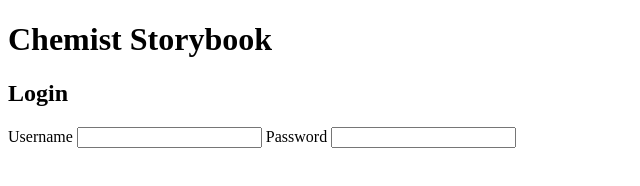
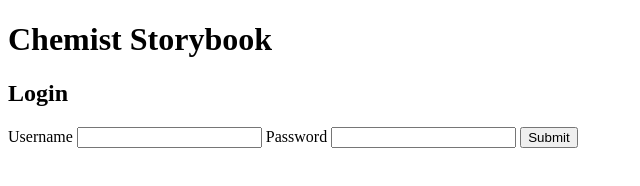
Before and after one commit to Asmasa1588/chemist-story-book, a website: page client/index.html in a window 1280 px wide. Shown: the whole page, without its empty margins (0-640 px from the left). Drawn offline with Linux system fonts and the light colour scheme.

Commit message:
implement client login form

```diff
--- a/client/index.html
+++ b/client/index.html
@@ -11,11 +11,14 @@
 
     <div>
       <h2>Login</h2>
-      <form>
+      <!-- line 16: is executing the onsubmit function from the JS.that function returns FALSE which by itself will prevent the browser default behavior-reloading the page. -->
+
+      <form onsubmit="return onSubmit(event)">
         <label>Username</label>
         <input type="text" />
         <label>Password</label>
         <input type="password" />
+        <input type="submit" />
       </form>
     </div>
 
--- a/client/index.js
+++ b/client/index.js
@@ -1 +1,11 @@
 console.log("Jupiter is bothering Gypsy");
+function onSubmit(event) {
+  console.log(event);
+  const username = event.target[0].value;
+
+  const password = event.target[1].value;
+
+  console.log(username, password);
+
+  return false;
+}
```
